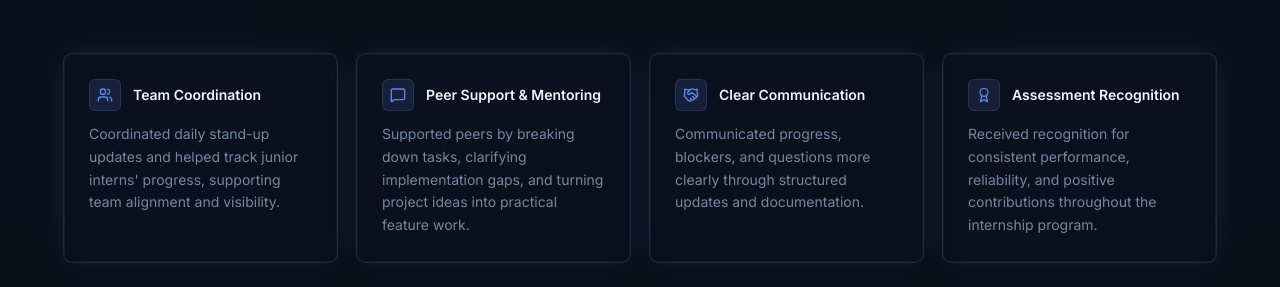
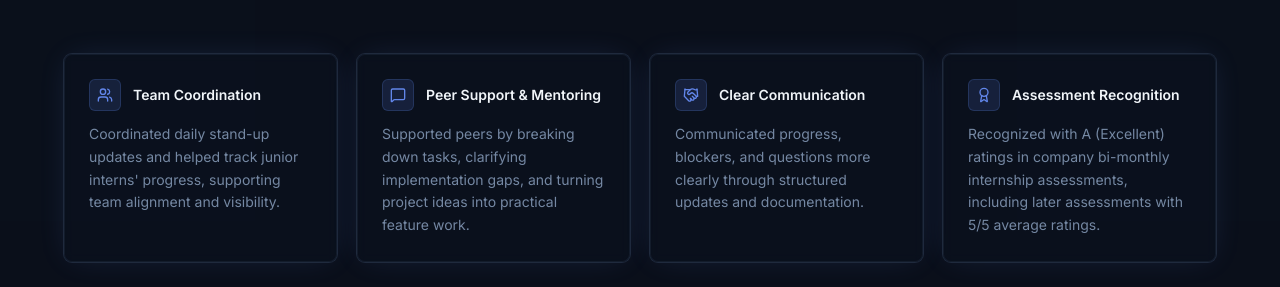
Before and after one commit to aungkhanthein-pm/portfolio, a React (Vite) app: page / in a window 1280 px wide. Shown: the part 4860-5147 px from the top of the page. Built offline with nearby package versions, Linux system fonts and the light colour scheme.

Commit message:
Update Assessment Recognition card with specific A ratings and 5/5 average scores

```diff
--- a/src/data/portfolio.ts
+++ b/src/data/portfolio.ts
@@ -247,6 +247,6 @@ export const leadershipItems: LeadershipItem[] = [
   {
     title: "Assessment Recognition",
     description:
-      "Received recognition for consistent performance, reliability, and positive contributions throughout the internship program.",
+      "Recognized with A (Excellent) ratings in company bi-monthly internship assessments, including later assessments with 5/5 average ratings.",
   },
 ];
```
